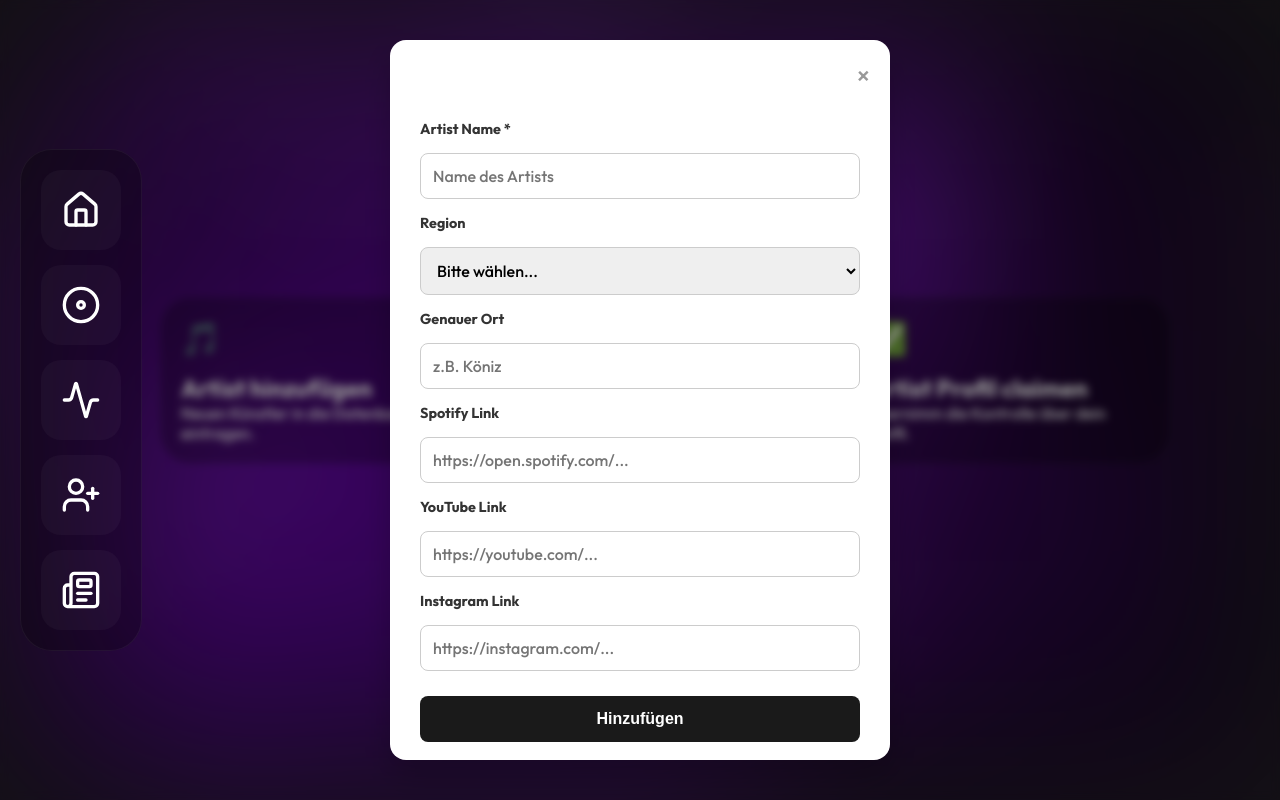
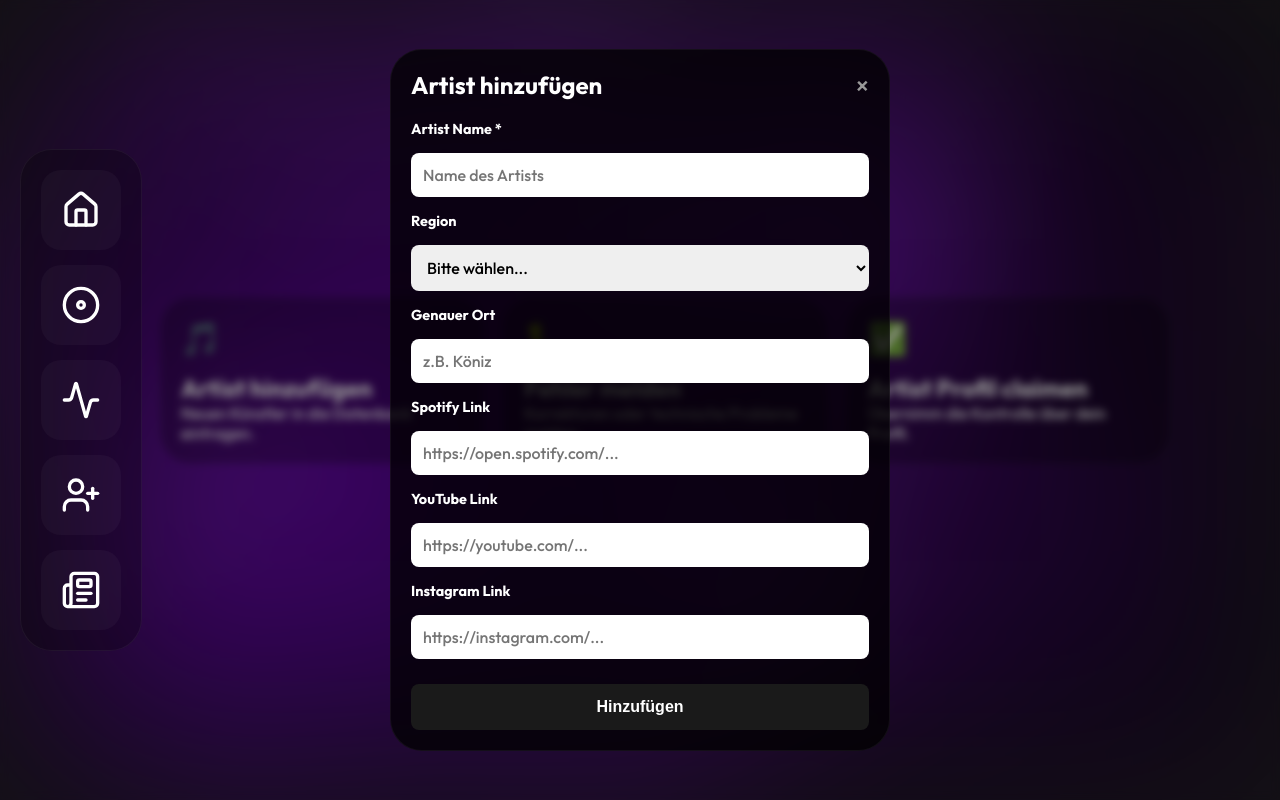
Before and after one commit to bazz-web/bazz-dialektwerk, a PHP site: template pages/machmit.html in a window 1280 px wide, after a click that opens the changed part. Run offline with PHP 8.4, Linux system fonts and the light colour scheme; the template is opened without the code that fills it, so the values that code supplies are empty.

Commit message:
machmit krimskrams

```diff
--- a/pages/machmit.css
+++ b/pages/machmit.css
@@ -38,15 +38,12 @@
 }
 
 .modal-content {
-    background-color: #fff;
-    padding: 30px;
-    border-radius: 16px;
+    background: rgba(0, 0, 0, 0.75);
     width: 90%;
     max-width: 500px;
     max-height: 90vh;
     overflow-y: auto;
     position: relative;
-    box-shadow: 0 15px 30px rgba(0, 0, 0, 0.2);
 }
 
 .close-btn {
@@ -64,6 +61,7 @@
 
 /* Formular Styling */
 .modal-content h3 {
+    color: #ffffff;
     margin-top: 0;
     margin-bottom: 20px;
     font-size: 1.5rem;
@@ -71,7 +69,7 @@
 
 .modal-description {
     font-size: 0.9rem;
-    color: #555;
+    color: #ffffff;
     margin-bottom: 20px;
     line-height: 1.5;
 }
@@ -85,7 +83,7 @@ form {
 label {
     font-size: 0.9rem;
     font-weight: 600;
-    color: #333;
+    color: #ffffff;
 }
 
 input,
@@ -93,7 +91,7 @@ select,
 textarea {
     width: 100%;
     padding: 12px;
-    border: 1px solid #ccc;
+    border: none;
     border-radius: 8px;
     font-family: inherit;
     font-size: 1rem;
@@ -109,7 +107,7 @@ textarea:focus {
 }
 
 .info-box {
-    background-color: #f8f9fa;
+    background-color: #000000;
     border-left: 4px solid #000;
     padding: 15px;
     border-radius: 4px;
--- a/pages/machmit.html
+++ b/pages/machmit.html
@@ -42,7 +42,7 @@
 
     <!-- Modal: Artist hinzufügen -->
     <div id="modal-add" class="modal-overlay">
-        <div class="modal-content">
+        <div class="modal-content bento-card">
             <span class="close-btn" onclick="toggleModal('modal-add')">&times;</span>
             <h3>Artist hinzufügen</h3>
             <form id="form-add" onsubmit="event.preventDefault();">
```
